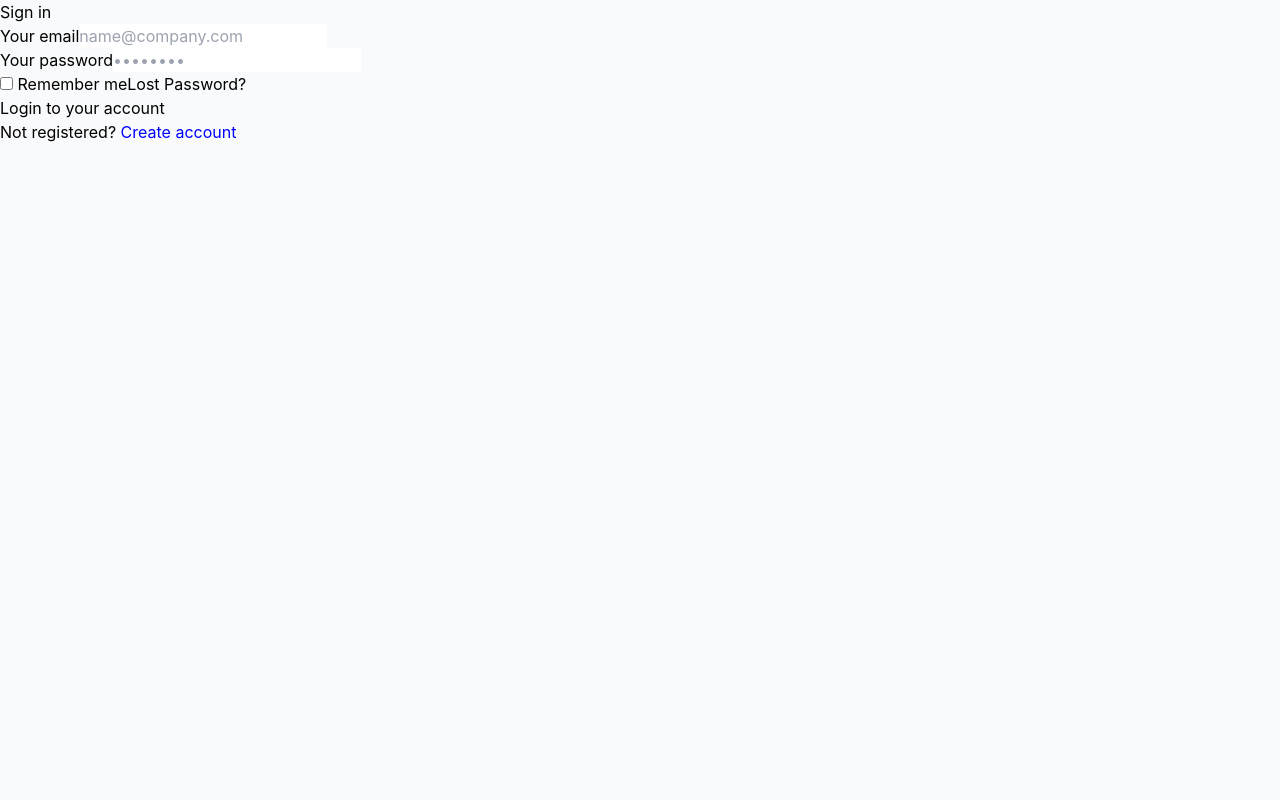
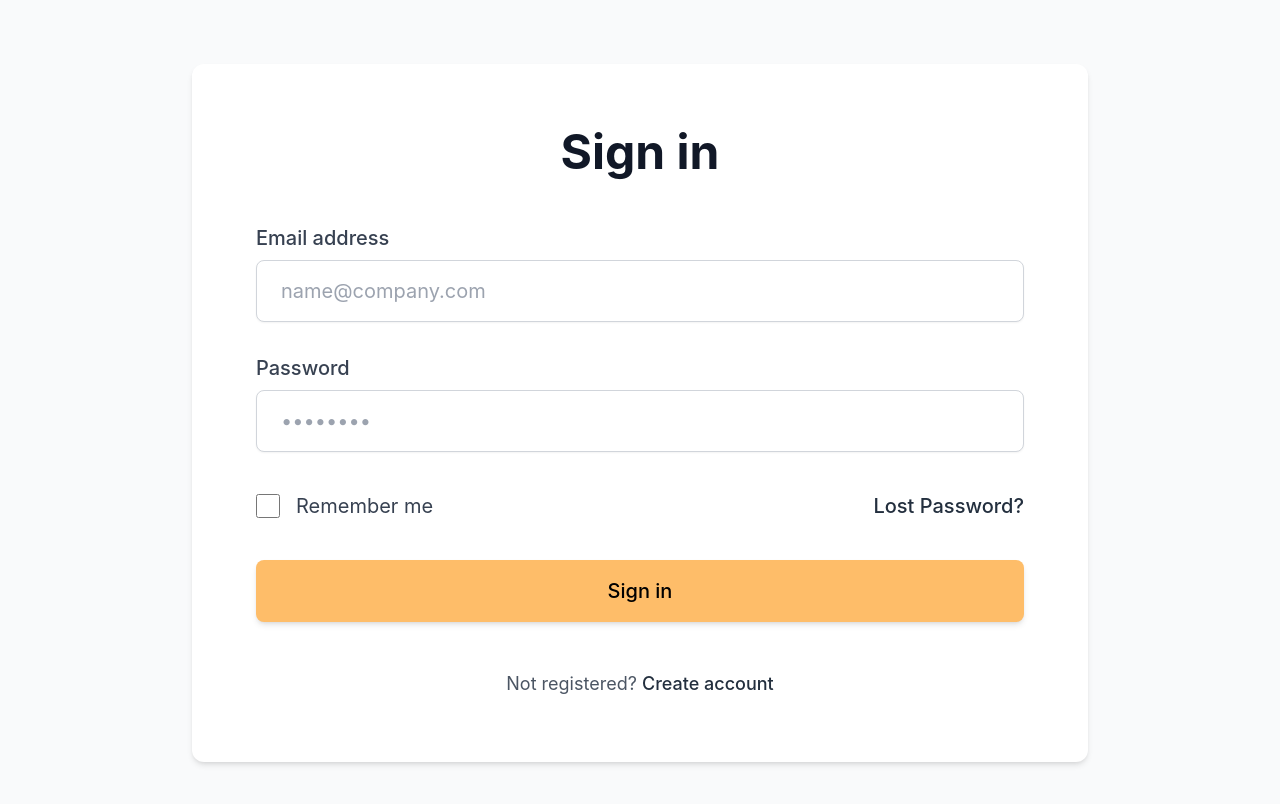
Before and after one commit to DarrenCT/Ecommerce-System, a React (Vite) app in the folder frontend/: page /sign_in in a window 1280 px wide. Shown: the top 804 px of the page. Built offline with nearby package versions, Linux system fonts and the light colour scheme.

Commit message:
Updated styling using tailwind components

```diff
--- a/frontend/src/components/pages/registration.jsx
+++ b/frontend/src/components/pages/registration.jsx
@@ -1,6 +1,5 @@
 import React, { useState } from 'react';
 import axios from 'axios';
-import './registration.css';
 import { useNavigate } from 'react-router-dom';
 
 function RegistrationPage() {
@@ -42,12 +41,17 @@ function RegistrationPage() {
   };
 
   return (
-    <div className="registration-container">
-      <div className="registration-box">
-        <h2>Sign Up</h2>
-        <form onSubmit={handleSubmit}>
+    <div className="min-h-screen bg-gray-50 flex items-center justify-center py-16 px-4 sm:px-6 lg:px-8">
+      <div className="max-w-4xl w-full space-y-12 bg-white p-16 rounded-xl shadow-md">
         <div>
-            <label htmlFor="name">Name:</label>
+          <h2 className="text-center text-5xl font-bold text-gray-900 mb-4">Sign Up</h2>
+        </div>
+        <form className="mt-12 space-y-8" onSubmit={handleSubmit}>
+          <div className="space-y-6">
+            <div>
+              <label htmlFor="name" className="block text-xl font-medium text-gray-700">
+                Name
+              </label>
               <input
                 id="name"
                 type="text"
@@ -55,11 +59,13 @@ function RegistrationPage() {
                 onChange={(e) => setName(e.target.value)}
                 required
                 placeholder="Enter your name"
-              title="Enter your name"
+                className="mt-2 block w-full px-6 py-4 border border-gray-300 rounded-lg shadow-sm focus:outline-none focus:ring-amazon-light focus:border-amazon-light text-xl"
               />
             </div>
             <div>
-            <label htmlFor="email">Email:</label>
+              <label htmlFor="email" className="block text-xl font-medium text-gray-700">
+                Email
+              </label>
               <input
                 id="email"
                 type="email"
@@ -67,11 +73,13 @@ function RegistrationPage() {
                 onChange={(e) => setEmail(e.target.value)}
                 required
                 placeholder="Enter your email"
-              title="Enter your email"
+                className="mt-2 block w-full px-6 py-4 border border-gray-300 rounded-lg shadow-sm focus:outline-none focus:ring-amazon-light focus:border-amazon-light text-xl"
               />
             </div>
             <div>
-            <label htmlFor="password">Password:</label>
+              <label htmlFor="password" className="block text-xl font-medium text-gray-700">
+                Password
+              </label>
               <input
                 id="password"
                 type="password"
@@ -79,34 +87,57 @@ function RegistrationPage() {
                 onChange={(e) => setPassword(e.target.value)}
                 required
                 placeholder="Enter your password"
-              title="Enter your password"
+                className="mt-2 block w-full px-6 py-4 border border-gray-300 rounded-lg shadow-sm focus:outline-none focus:ring-amazon-light focus:border-amazon-light text-xl"
               />
             </div>
             <div>
-            <label htmlFor="phoneNumber">Phone Number:</label>
+              <label htmlFor="phoneNumber" className="block text-xl font-medium text-gray-700">
+                Phone Number
+              </label>
               <input
                 id="phoneNumber"
                 type="tel"
                 value={phoneNumber}
                 onChange={(e) => setPhoneNumber(e.target.value)}
                 placeholder="Enter your phone number"
-              title="Enter your phone number"
+                className="mt-2 block w-full px-6 py-4 border border-gray-300 rounded-lg shadow-sm focus:outline-none focus:ring-amazon-light focus:border-amazon-light text-xl"
               />
             </div>
             <div>
-            <label htmlFor="address">Address:</label>
+              <label htmlFor="address" className="block text-xl font-medium text-gray-700">
+                Address
+              </label>
               <textarea
                 id="address"
                 value={address}
                 onChange={(e) => setAddress(e.target.value)}
                 placeholder="Enter your address"
-              title="Enter your address"
+                className="mt-2 block w-full px-6 py-4 border border-gray-300 rounded-lg shadow-sm focus:outline-none focus:ring-amazon-light focus:border-amazon-light text-xl"
+                rows="4"
               />
             </div>
-          <button type="submit">Register</button>
+          </div>
+
+          <div>
+            <button
+              type="submit"
+              className="w-full flex justify-center py-4 px-6 border border-transparent rounded-lg shadow-md text-xl font-medium text-black bg-amazon-yellow hover:bg-amazon-orange focus:outline-none focus:ring-2 focus:ring-offset-2 focus:ring-amazon-light"
+            >
+              Register
+            </button>
+          </div>
         </form>
-        {error && <p style={{ color: 'red' }}>{error}</p>}
-        {success && <p style={{ color: 'green' }}>{success}</p>}
+        {error && <p className="mt-4 text-center text-lg text-red-600">{error}</p>}
+        {success && <p className="mt-4 text-center text-lg text-green-600">{success}</p>}
+        <p className="mt-4 text-center text-lg text-gray-600">
+          Already have an account?{' '}
+          <span
+            onClick={() => navigate('/sign_in')}
+            className="font-medium text-amazon-light hover:text-amazon-dark cursor-pointer"
+          >
+            Sign in
+          </span>
+        </p>
       </div>
     </div>
   );
--- a/frontend/src/components/pages/sign_in.jsx
+++ b/frontend/src/components/pages/sign_in.jsx
@@ -1,28 +1,24 @@
 import React, { useState } from 'react';
 import axios from 'axios';
 import { useNavigate } from 'react-router-dom';
-import { useAuth } from '../../context/DevAuthContext'; // Import the authentication context
-import './sign_in.css';
+import { useAuth } from '../../context/DevAuthContext';
 
 function SignInPage() {
-  const { login } = useAuth(); // Access the login function from context
+  const { login } = useAuth();
   const navigate = useNavigate();
   const [email, setEmail] = useState('');
   const [password, setPassword] = useState('');
   const [error, setError] = useState('');
   const [success, setSuccess] = useState('');
+  const [rememberMe, setRememberMe] = useState(false);
 
   const handleSubmit = async (e) => {
     e.preventDefault();
     try {
-        // Send login data to the backend
       const response = await axios.post('http://localhost:5000/sign_in', { email, password });
-
-        console.log('Login response:', response.data); // Debugging
-        const userData = response.data.user; // Ensure `userId` is included
-        login(userData); // Pass the full user data to the context
-
-        // Navigate to the home page
+      console.log('Login response:', response.data);
+      const userData = response.data.user;
+      login(userData);
       navigate('/');
     } catch (error) {
       console.error('Error during login:', error);
@@ -30,52 +26,84 @@ function SignInPage() {
     }
   };
 
-
   return (
-    <div className="registration-container">
-      <div className="registration-box">
-        <h2>Sign in</h2>
-        <form onSubmit={handleSubmit}>
+    <div className="min-h-screen bg-gray-50 flex items-center justify-center py-16 px-4 sm:px-6 lg:px-8">
+      <div className="max-w-4xl w-full space-y-12 bg-white p-16 rounded-xl shadow-md">
         <div>
-            <label>Your email</label>
+          <h2 className="text-center text-5xl font-bold text-gray-900 mb-4">Sign in</h2>
+        </div>
+        <form className="mt-12 space-y-10" onSubmit={handleSubmit}>
+          <div className="space-y-8">
+            <div>
+              <label htmlFor="email" className="block text-xl font-medium text-gray-700">
+                Email address
+              </label>
               <input
+                id="email"
                 type="email"
                 value={email}
                 onChange={(e) => setEmail(e.target.value)}
+                required
                 placeholder="name@company.com"
-              required
+                className="mt-2 block w-full px-6 py-4 border border-gray-300 rounded-lg shadow-sm focus:outline-none focus:ring-amazon-light focus:border-amazon-light text-xl"
               />
             </div>
             <div>
-            <label>Your password</label>
+              <label htmlFor="password" className="block text-xl font-medium text-gray-700">
+                Password
+              </label>
               <input
+                id="password"
                 type="password"
                 value={password}
                 onChange={(e) => setPassword(e.target.value)}
+                required
                 placeholder="••••••••"
-              required
+                className="mt-2 block w-full px-6 py-4 border border-gray-300 rounded-lg shadow-sm focus:outline-none focus:ring-amazon-light focus:border-amazon-light text-xl"
               />
             </div>
-          <div className="checkbox-forgot">
-            <label>
-              <input type="checkbox" /> Remember me
+          </div>
+
+          <div className="flex items-center justify-between">
+            <div className="flex items-center">
+              <input
+                id="remember-me"
+                type="checkbox"
+                checked={rememberMe}
+                onChange={(e) => setRememberMe(e.target.checked)}
+                className="h-6 w-6 text-amazon-light focus:ring-amazon-light border-gray-300 rounded"
+              />
+              <label htmlFor="remember-me" className="ml-4 block text-xl text-gray-700">
+                Remember me
               </label>
-            <span className="forgot-password">Lost Password?</span>
             </div>
-          <button type="submit">Login to your account</button>
+            <div className="text-xl">
+              <span className="font-medium text-amazon-light hover:text-amazon-dark cursor-pointer">
+                Lost Password?
+              </span>
+            </div>
+          </div>
+
+          <div>
+            <button
+              type="submit"
+              className="w-full flex justify-center py-4 px-6 border border-transparent rounded-lg shadow-md text-xl font-medium text-black bg-amazon-yellow hover:bg-amazon-orange focus:outline-none focus:ring-2 focus:ring-offset-2 focus:ring-amazon-light"
+            >
+              Sign in
+            </button>
+          </div>
         </form>
-        {error && <p style={{ color: 'red' }}>{error}</p>}
-        {success && <p style={{ color: 'green' }}>{success}</p>}
-        <p className="create-account">
+        {error && <p className="mt-4 text-center text-lg text-red-600">{error}</p>}
+        {success && <p className="mt-4 text-center text-lg text-green-600">{success}</p>}
+        <p className="mt-4 text-center text-lg text-gray-600">
           Not registered?{' '}
           <span
-    style={{ color: 'blue', cursor: 'pointer' }}
             onClick={() => navigate('/register')}
+            className="font-medium text-amazon-light hover:text-amazon-dark cursor-pointer"
           >
             Create account
           </span>
         </p>
-
       </div>
     </div>
   );
```
Also changed, not shown: frontend/src/components/pages/registration.css (deleted, +0 -123 lines), frontend/src/components/pages/sign_in.css (deleted, +0 -110 lines). Lines whose indentation alone changed are shown as unchanged.
